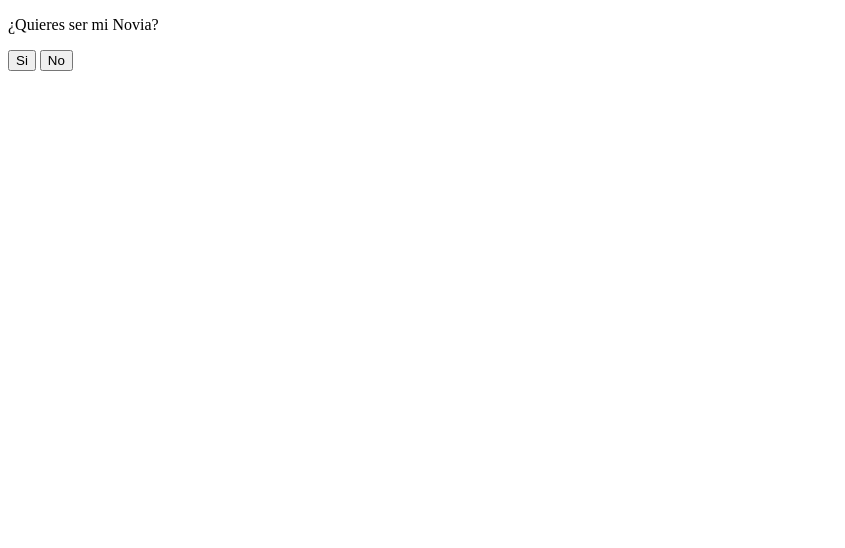
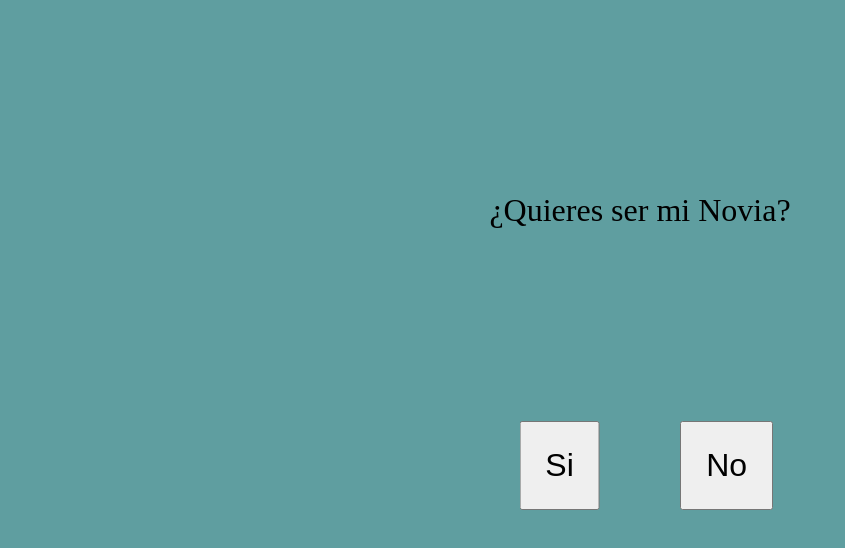
Before and after one commit to HectorAlfar0/My_love, a plain HTML site: page index.html in a window 1280 px wide. Shown: the whole page, without its empty margins (0-845 px from the left). Drawn offline with Linux system fonts and the light colour scheme.

Commit message:
Update index.html

```diff
--- a/index.html
+++ b/index.html
@@ -5,7 +5,7 @@
     <meta http-equiv="X-UA-Compatible" content="IE=edge">
     <meta name="viewport" content="width=device-width, initial-scale=1.0">
     <title>My_love</title>
-    <link rel="stylesheet" href="style.css">
+    <link rel="stylesheet" href="estilos.css">
 </head>
 <body>
 
```
